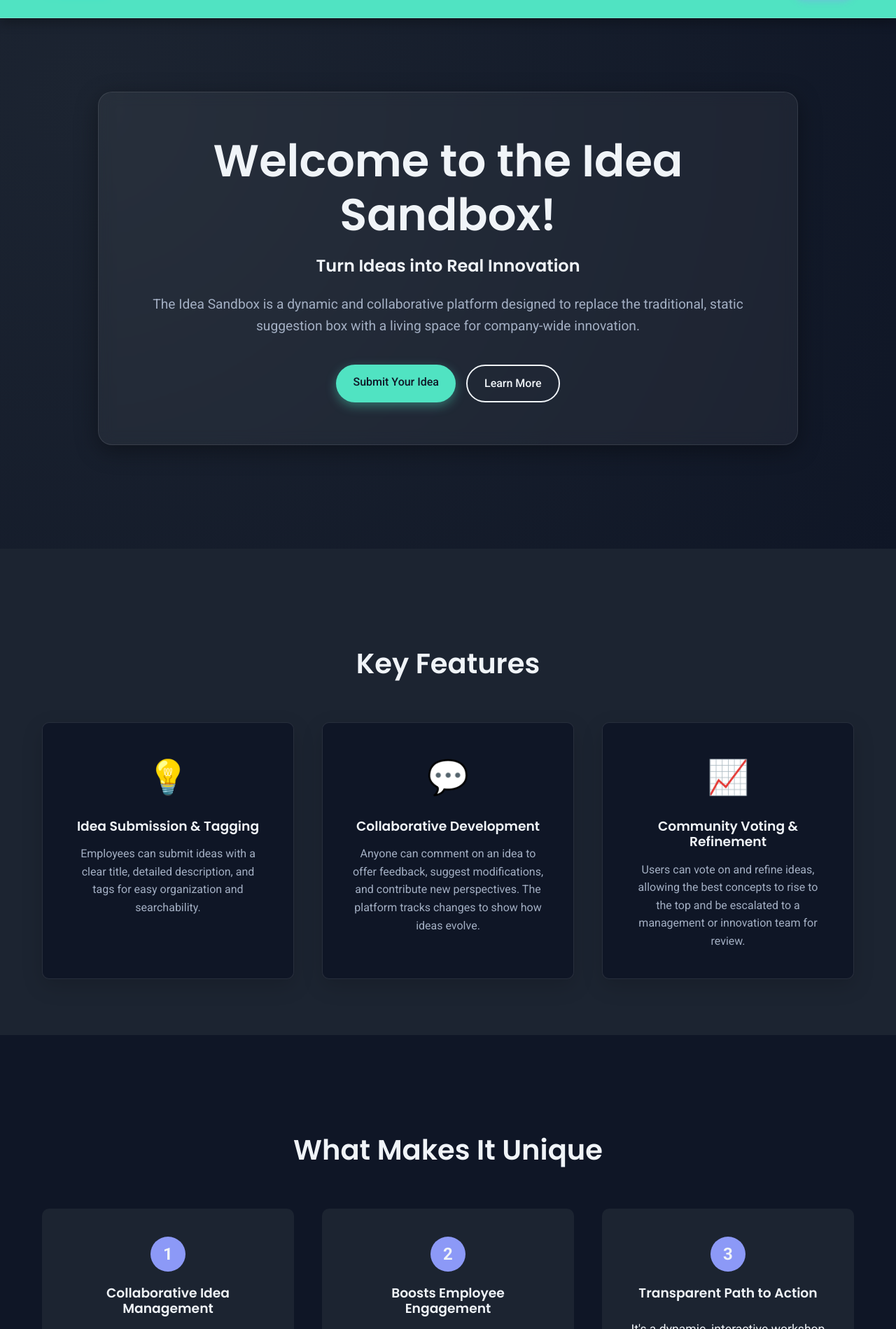
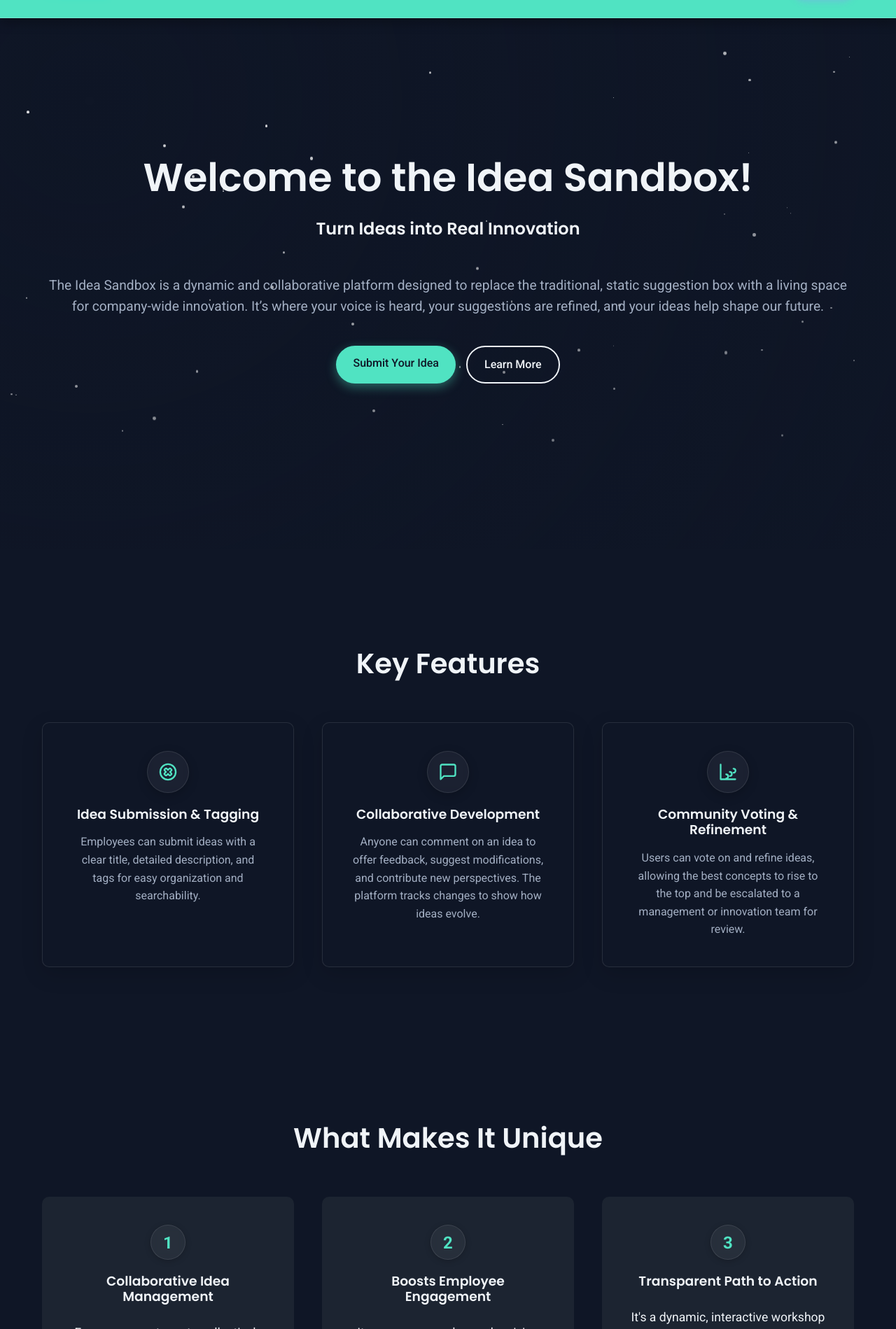
Before and after one commit to shreyas-santosh-naik/idea-sandbox, a React (Vite) app in the folder idea-sandbox-app/: page / in a window 1280 px wide. Shown: the part 61-1960 px from the top of the page at 70% size. Built offline with nearby package versions, Linux system fonts and the light colour scheme.

Commit message:
feat: added bg animations

```diff
--- a/idea-sandbox-app/src/components/Features.jsx
+++ b/idea-sandbox-app/src/components/Features.jsx
@@ -6,8 +6,11 @@ export default function Features() {
       <div className="container">
         <h2 className="section-title">Key Features</h2>
         <div className="feature-grid">
+          {/* Card 1: Idea Submission */}
           <div className="feature-card animate-scale-in">
-            <div className="icon">💡</div>
+            <div className="feature-icon">
+              <svg xmlns="http://www.w3.org/2000/svg" width="24" height="24" viewBox="0 0 24 24" fill="none" stroke="currentColor" strokeWidth="2" strokeLinecap="round" strokeLinejoin="round"><path d="M15.09 16.05a1 1 0 0 1-1.42 0L12 14.42l-1.67 1.63a1 1 0 0 1-1.42 0l-1.04-1.04a1 1 0 0 1 0-1.42L9.58 12l-1.63-1.67a1 1 0 0 1 0-1.42l1.04-1.04a1 1 0 0 1 1.42 0L12 9.58l1.67-1.63a1 1 0 0 1 1.42 0l1.04 1.04a1 1 0 0 1 0 1.42L14.42 12l1.63 1.67a1 1 0 0 1 0 1.42z"/><path d="M21.5 12a9.5 9.5 0 1 1-9.5-9.5A9.5 9.5 0 0 1 21.5 12z"/></svg>
+            </div>
             <h3>Idea Submission & Tagging</h3>
             <p>
               Employees can submit ideas with a clear title, detailed
@@ -15,8 +18,11 @@ export default function Features() {
             </p>
           </div>
 
+          {/* Card 2: Collaborative Development */}
           <div className="feature-card animate-scale-in delay-200">
-            <div className="icon">💬</div>
+            <div className="feature-icon">
+              <svg xmlns="http://www.w3.org/2000/svg" width="24" height="24" viewBox="0 0 24 24" fill="none" stroke="currentColor" strokeWidth="2" strokeLinecap="round" strokeLinejoin="round"><path d="M21 15a2 2 0 0 1-2 2H7l-4 4V5a2 2 0 0 1 2-2h14a2 2 0 0 1 2 2z"/></svg>
+            </div>
             <h3>Collaborative Development</h3>
             <p>
               Anyone can comment on an idea to offer feedback, suggest
@@ -25,8 +31,11 @@ export default function Features() {
             </p>
           </div>
 
+          {/* Card 3: Community Voting */}
           <div className="feature-card animate-scale-in delay-400">
-            <div className="icon">📈</div>
+            <div className="feature-icon">
+              <svg xmlns="http://www.w3.org/2000/svg" width="24" height="24" viewBox="0 0 24 24" fill="none" stroke="currentColor" strokeWidth="2" strokeLinecap="round" strokeLinejoin="round"><path d="M3 3v18h18"/><path d="M18.7 8a2.5 2.5 0 0 1 0 5"/><path d="M14.2 12a2.5 2.5 0 0 1 0 5"/><path d="M9.7 15a2.5 2.5 0 0 1 0 5"/></svg>
+            </div>
             <h3>Community Voting & Refinement</h3>
             <p>
               Users can vote on and refine ideas, allowing the best concepts to
--- a/idea-sandbox-app/src/components/Hero.jsx
+++ b/idea-sandbox-app/src/components/Hero.jsx
@@ -7,18 +7,19 @@ export default function Hero() {
       <div className="hero-background-gradient"></div>
       {/* <div className="background-particles"></div> */}
       <div className="container hero-container">
-        <div className="glass-card animate-scale-in">
+        <div className="animate-scale-in delay-200">
           {/* New H1 tag for the welcome message */}
           <h1 className="animate-fade-in-up">
             Welcome to the Idea Sandbox!
           </h1>
+          <br></br>
           {/* Existing H1 changed to H3 for the subheading */}
           <h2 className="animate-fade-in-up delay-100">
             Turn Ideas into Real Innovation
           </h2>
-          <br></br>
+          <br></br><br></br>
           <p className="hero-description animate-fade-in-up delay-200">
-            The Idea Sandbox is a dynamic and collaborative platform designed to replace the traditional, static suggestion box with a living space for company-wide innovation.
+            The Idea Sandbox is a dynamic and collaborative platform designed to replace the traditional, static suggestion box with a living space for company-wide innovation. It’s where your voice is heard, your suggestions are refined, and your ideas help shape our future.
           </p>
           <div className="cta-buttons animate-fade-in-up delay-400">
             <Link to="/submit" className="btn btn-primary">
--- a/idea-sandbox-app/src/styles.css
+++ b/idea-sandbox-app/src/styles.css
@@ -249,7 +249,6 @@ body {
 
 /* Hero Section */
 .hero {
-  background: var(--bg-dark-primary);
   height: 100vh;
   display: flex;
   align-items: center;
@@ -265,12 +264,13 @@ body {
   left: 0;
   width: 100%;
   height: 100%;
+  /* Change the background to transparent or a very subtle gradient */
   background: radial-gradient(
     circle at 10% 20%,
-    var(--bg-dark-secondary) 0%,
-    var(--bg-dark-primary) 100%
+    rgba(28, 36, 49, 0) 0%, /* Transparent version of bg-dark-secondary */
+    rgba(15, 22, 38, 0.4) 100% /* Slightly opaque version of bg-dark-primary */
   );
-  z-index: 0;
+  z-index: 1; /* Make it above particles (-1) but below header (1000) */
 }
 
 /* FIX: Corrected position and z-index for background particles */
@@ -330,7 +330,6 @@ body {
 
 /* Features Section */
 .features {
-  background-color: var(--bg-dark-secondary);
 }
 
 .features .section-title {
@@ -374,9 +373,34 @@ body {
   font-size: 1rem;
 }
 
+.feature-icon {
+  display: flex;
+  align-items: center;
+  justify-content: center;
+  width: 60px;
+  height: 60px;
+  margin: 0 auto 20px;
+  border-radius: 50%;
+  background: var(--glass-bg);
+  backdrop-filter: blur(5px);
+  border: 1px solid var(--glass-border);
+  box-shadow: 0 4px 15px rgba(0, 0, 0, 0.2);
+}
+
+.feature-icon svg {
+  width: 28px;
+  height: 28px;
+  color: var(--primary-color);
+  transition: transform 0.3s ease;
+}
+
+/* Add a hover effect to animate the icon when the card is hovered */
+.feature-card:hover .feature-icon svg {
+  transform: scale(1.1) rotate(-5deg);
+}
+
 /* How It Works Section */
 .how-it-works {
-  background-color: var(--bg-dark-primary);
   color: var(--text-light);
 }
 
@@ -404,16 +428,19 @@ body {
   height: 50px;
   line-height: 50px;
   border-radius: 50%;
-  background-color: var(--secondary-color);
-  color: var(--text-light);
+  /* New glass-themed styles */
+  background: var(--glass-bg); /* Use the transparent background variable */
+  backdrop-filter: blur(5px); /* Add a subtle blur for frosted effect */
+  border: 1px solid var(--glass-border); /* Add a light border */
+  color: var(--primary-color); /* Change text color to the primary teal */
   font-size: 1.5rem;
   font-weight: bold;
   margin-bottom: 20px;
+  box-shadow: 0 2px 10px rgba(0, 0, 0, 0.2); /* Add a subtle shadow */
 }
 
 /* Testimonials Section */
 .testimonials {
-  background-color: var(--bg-dark-secondary);
 }
 
 .testimonials .section-title {
@@ -514,7 +541,6 @@ body {
 
 /* --- Styles for the Idea Submission Page --- */
 .idea-form {
-  background-color: var(--bg-dark-primary);
   min-height: 100vh;
   display: flex;
   align-items: center;
@@ -628,7 +654,6 @@ body {
 
 /* --- Success Page Styles --- */
 .success-page {
-  background-color: var(--bg-dark-primary);
   min-height: 100vh;
   display: flex;
   justify-content: center;
@@ -691,7 +716,7 @@ body {
 }
 
 .particle {
-  background-color: rgba(255, 255, 255, 0.2);
+  background-color: rgb(255, 255, 255);
   border-radius: 50%;
   position: absolute;
   bottom: 0;
@@ -714,7 +739,6 @@ body {
 
 /* --- Auth Form Page Styles --- */
 .auth-form-page {
-  background-color: var(--bg-dark-primary);
   min-height: 100vh;
   display: flex;
   align-items: center;
@@ -722,8 +746,12 @@ body {
 }
 
 .auth-form-container {
-  max-width: 400px;
   margin: 0 auto;
+}
+
+.auth-form-page .glass-card {
+  width: 100%;
+  max-width: 550px;
 }
 
 .nav-cta-logout {
```
